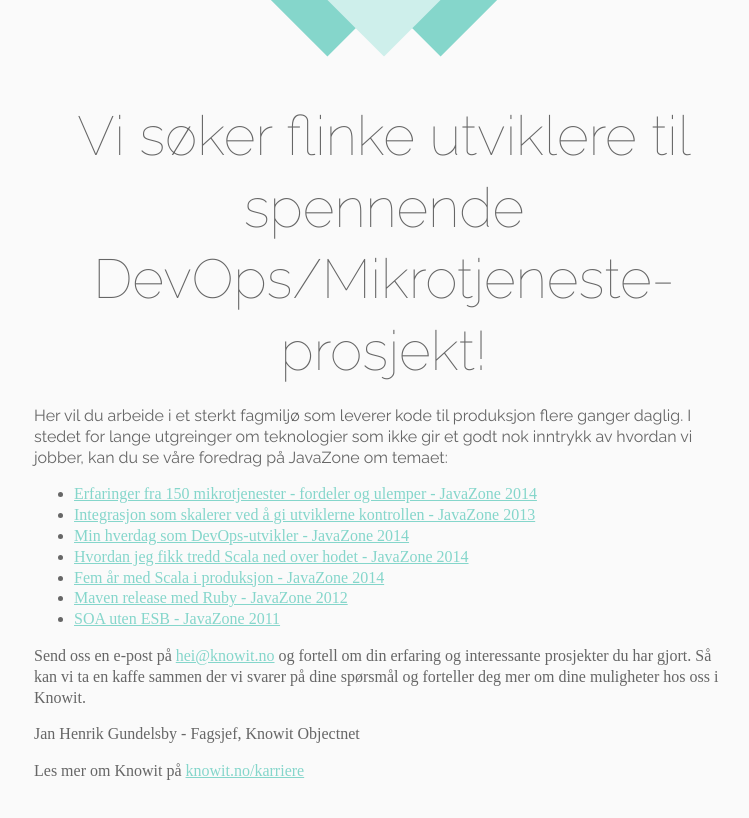
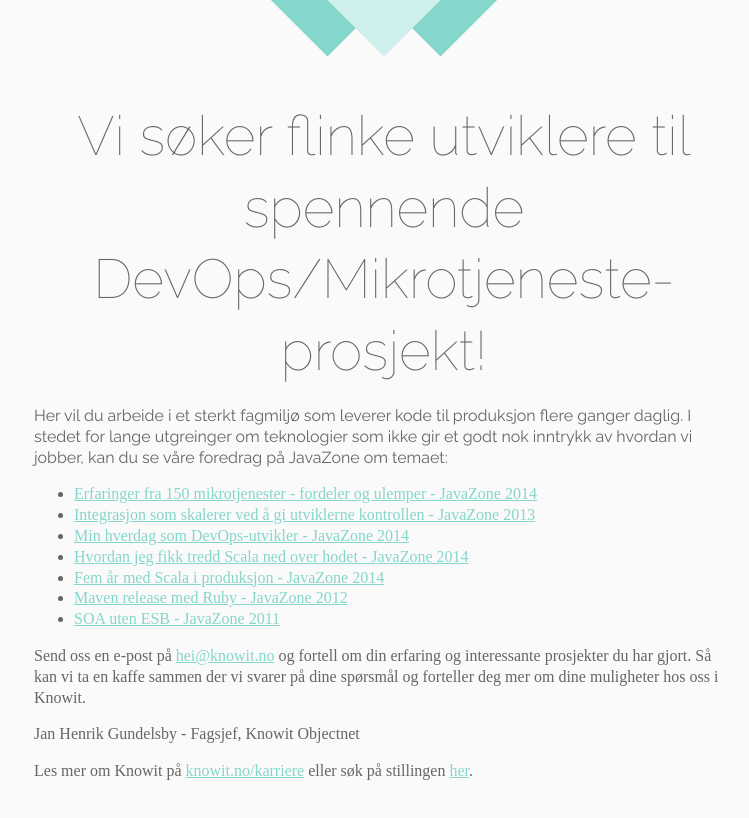
Before and after one commit to knowit/devops.knowit.no, a website: page src/index.jade in a window 1280 px wide. Shown: the whole page, without its empty margins (256-1005 px from the left). Drawn offline with nearby package versions, Linux system fonts and the light colour scheme; files that its build step writes are made by us from their sources.

Commit message:
Link til jobbannonse

```diff
--- a/src/index.jade
+++ b/src/index.jade
@@ -32,4 +32,4 @@ block content
         | Fagsjef, Knowit Objectnet
 
       p
-        | Les mer om Knowit på <a href="http://knowit.no/karriere">knowit.no/karriere</a>
+        | Les mer om Knowit på <a href="http://knowit.no/karriere">knowit.no/karriere</a> eller søk på stillingen <a href="http://app.jobvite.com/m?3sjkZiwR">her</a>.
```
Also changed, not shown: index.html.
